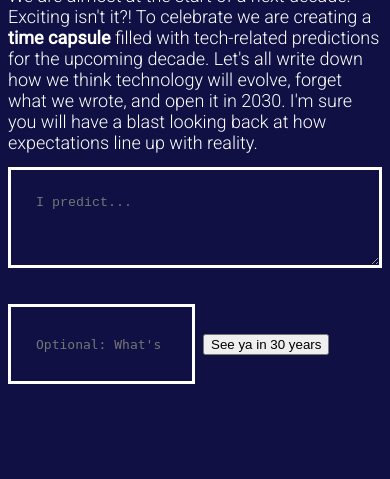
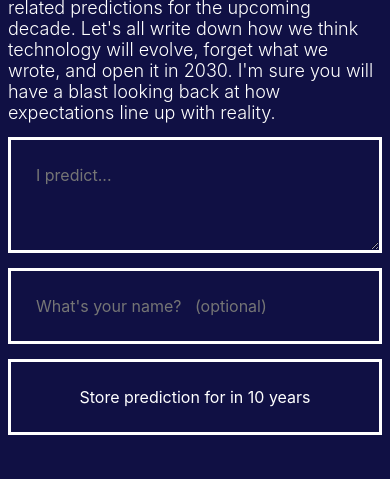
Before and after one commit to SijmenHuizenga/future-of-tech, a plain HTML site: page webapp/index.html in a window 390 px wide. Shown: the part 365-844 px from the top of the page. Drawn offline with Linux system fonts and the light colour scheme.

Commit message:
add responsiveness to button (merry chrismas(

```diff
--- a/webapp/index.html
+++ b/webapp/index.html
@@ -1,13 +1,20 @@
 <html>
 <head>
     <link rel="preconnect" href="https://fonts.gstatic.com">
-    <link href="https://fonts.googleapis.com/css2?family=Caveat:wght@500&family=Roboto:wght@300;400&display=swap" rel="stylesheet">
+    <link href="https://fonts.googleapis.com/css2?family=Caveat:wght@500&family=Roboto:wght@300;400&display=swap"
+          rel="stylesheet">
     <meta name="viewport" content="width=device-width, initial-scale=1">
 
     <style>
         body {
             background: #101044;
             overflow: hidden;
+            font-family: /*Safari for OS X and iOS (San Francisco)*/ -apple-system,
+                /*Chrome < 56 for OS X (San Francisco)*/ BlinkMacSystemFont,
+                /*Windows*/ "Segoe UI",
+                /*Android*/ "Roboto",
+                /*Basic web fallback */ "Helvetica Neue", Arial, sans-serif,
+                /*Emoji fonts*/ "Apple Color Emoji", "Segoe UI Emoji", "Segoe UI Symbol";
         }
 
         #container {
@@ -33,14 +40,20 @@
             margin: 0;
             color: white;
         }
+
         h2 {
-            font-family: 'Roboto', sans-serif;
             font-weight: 300;
             font-size: 18px;
             color: white;
         }
+
         strong {
             font-weight: 700;
+        }
+
+        textarea, button, input, input[type=text] {
+            font-family: inherit;
+            font-size: 16px;
         }
 
         textarea {
@@ -49,9 +62,11 @@
             color: white;
             background-color: transparent;
             border: white solid 3px;
+
+            grid-column-start: span 2;
         }
+
         input {
-            width: 50%;
             padding: 25px;
             color: white;
             background-color: transparent;
@@ -62,21 +77,34 @@
         input[type=text] {
             word-wrap: break-word;
             word-break: break-all;
-            height: 80px;
-            font-family: 'monospace';
         }
 
-        #prediction-containter {
-            position: relative;
-            height: 100px;
+        button {
+            padding: 25px;
+            border: white solid 3px;
+            background-color: transparent;
+            color: white;
         }
 
-        .prediction {
-            position: absolute;
-            font-size: 13px;
-            color: white;
-            font-family: 'monospace';
-            background-color: transparent;
+        button:hover {
+            background-color: white;
+            color: #101044;
+        }
+
+        .inputgrid {
+            display: grid;
+            grid-template-columns: repeat(2, 1fr);
+            grid-template-rows: repeat(2, auto);
+            grid-gap: 15px;
+        }
+        @media (max-width: 800px) {
+            .inputgrid {
+                grid-template-columns: repeat(1, 1fr);
+                grid-template-rows: repeat(3, auto);
+            }
+            textarea {
+                grid-column-start: span 1;
+            }
         }
     </style>
 </head>
@@ -88,15 +116,15 @@
         </h1>
         <!-- todo: disallow multiline inputs: replace <enter> with action go to next field -->
         <h2>We are almost at the start of a next decade. Exciting isn't it?!
-            To celebrate we are creating a <b>time capsule</b> filled with tech-related predictions for the upcoming decade.
+            To celebrate we are creating a <b>time capsule</b> filled with tech-related predictions for the upcoming
+            decade.
             Let's all write down how we think technology will evolve, forget what we wrote, and open it in 2030.
             I'm sure you will have a blast looking back at how expectations line up with reality.</h2>
-        <div id="prediction-containter" >
-            <textarea id="prediction-input" placeholder="I predict..." class="wide" maxlength="256" rows="3" ></textarea>
+        <div class="inputgrid">
+            <textarea id="prediction-input" placeholder="I predict..." class="wide" maxlength="256" rows="3"></textarea>
+            <input id="author" type="text" placeholder="What's your name?   (optional)" maxlength="56"/>
+            <button id="send-button">Store prediction for in 10 years</button>
         </div>
-        <br/>
-        <input id="author" type="text" placeholder="Optional: What's your name?" maxlength="56"/>
-        <button id="send-button" >See ya in 30 years</button>
     </div>
 </div>
 
@@ -147,14 +175,14 @@
         'In 2030 the ISS will exclusivly be a hotel',
         'A single bitcoin will be worth 1 mil',
         'Blockchain miners will take up 30%+ of the world\'s energy consumption'
-    ]
+    ];
 
     sendButton.addEventListener('click', () => {
         const prediction = predictionInput.value;
         const author = authorInput.value === "" ? null : authorInput.value;
 
-        if(prediction === "") {
-          alert("The prediction paper is still empty. I'm sure you can think of something that will change... Get inspired by the sample quotes in the background.")
+        if (prediction === "") {
+            alert("The prediction paper is still empty. I'm sure you can think of something that will change...");
             return;
         }
 
@@ -162,15 +190,20 @@
             method: "POST",
             body: JSON.stringify({prediction, author})
         }).then(res => {
-            spawnPrediction(prediction, author)
+            if (res.ok) {
+                spawnPrediction()
+            } else {
+                console.log(res);
+                alert("The prediction could not be added to the time capsule. Try again later.")
+            }
         })
             .catch((err) => {
-          console.log(err)
+                console.log(err);
                 alert("The prediction could not be added to the time capsule. Try again later.")
             });
     });
 
-    function spawnPrediction(prediction, author) {
+    function spawnPrediction() {
         content.style.transform = `scale(0, 0)`;
         setTimeout(() => {
             content.style.transitionDuration = '0s';
```
Lines whose indentation alone changed are shown as unchanged.
